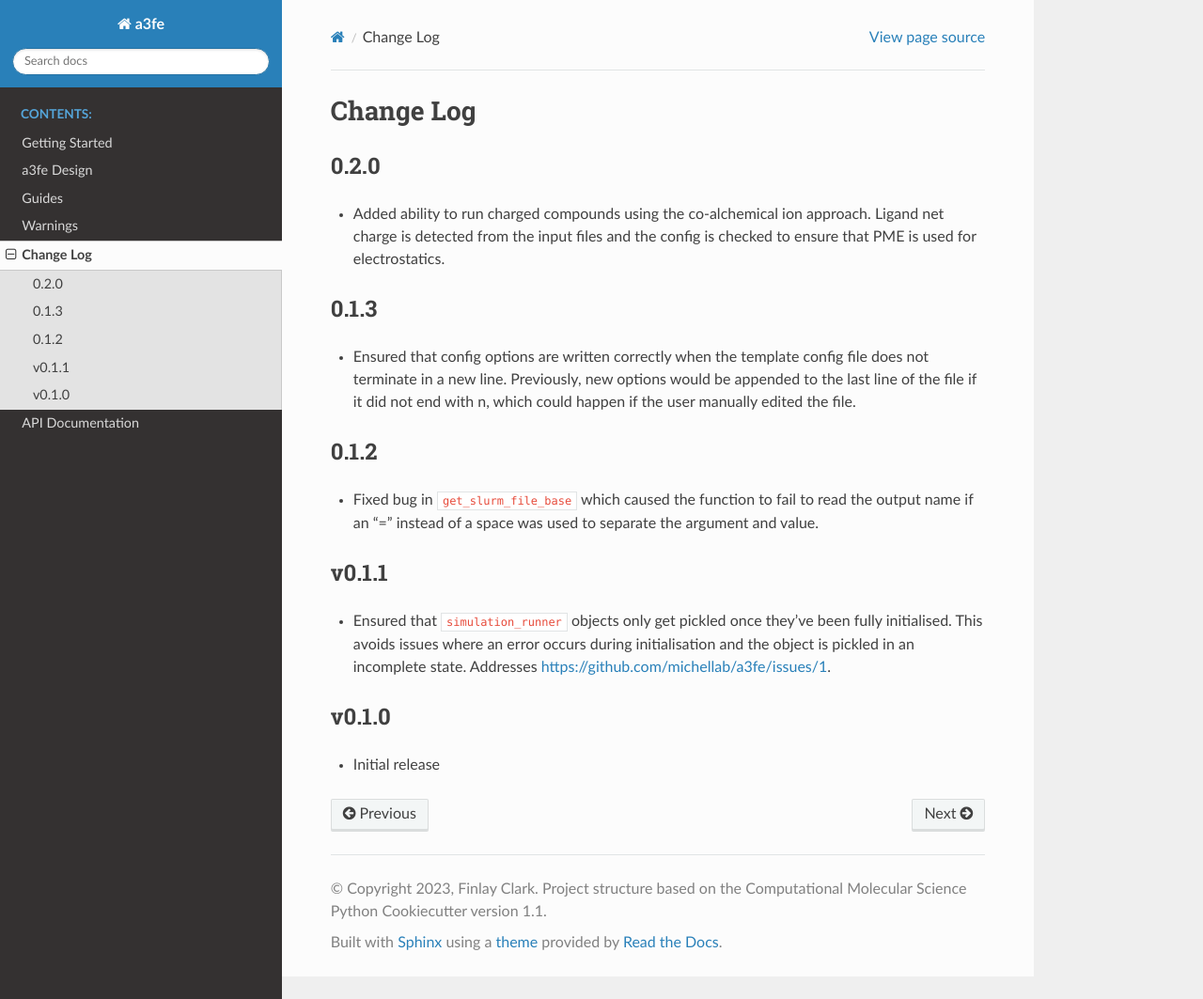
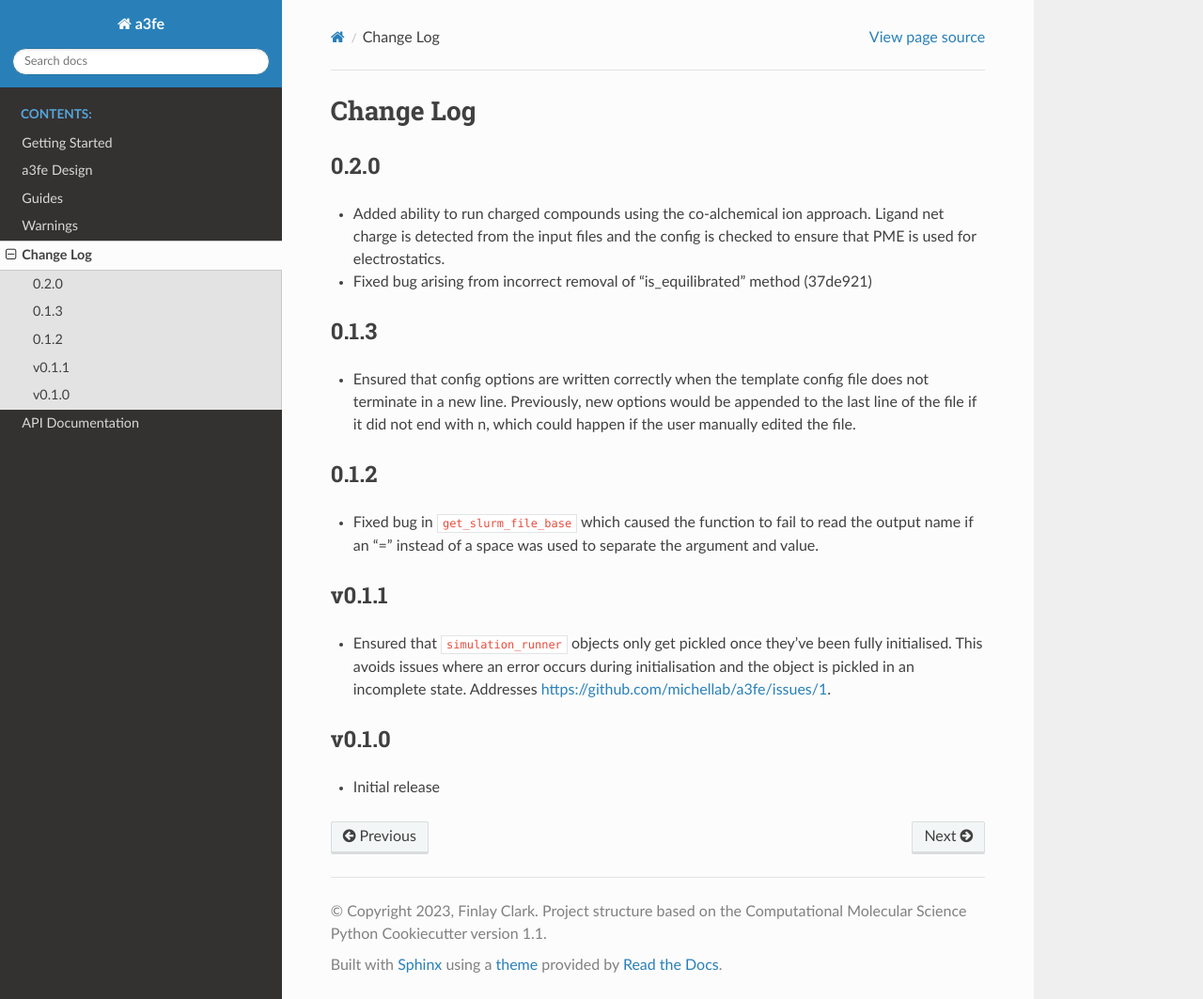
Before and after one commit to michellab/a3fe, a Sphinx documentation site: the page built from docs/CHANGELOG.rst, in a window 1280 px wide and 1063 px high. Shown: the whole window at 94% size. Built offline with Sphinx 7.4.7 and the Read the Docs theme 3.1.0, drawn with Linux system fonts in a browser that asks for light colours.

Commit message:
Update changelog

```diff
--- a/docs/CHANGELOG.rst
+++ b/docs/CHANGELOG.rst
@@ -4,7 +4,9 @@ Change Log
 
 0.2.0
 ====================
+
 - Added ability to run charged compounds using the co-alchemical ion approach. Ligand net charge is detected from the input files and the config is checked to ensure that PME is used for electrostatics.
+- Fixed bug arising from incorrect removal of "is_equilibrated" method (37de921)
 
 0.1.3
 ====================
```
